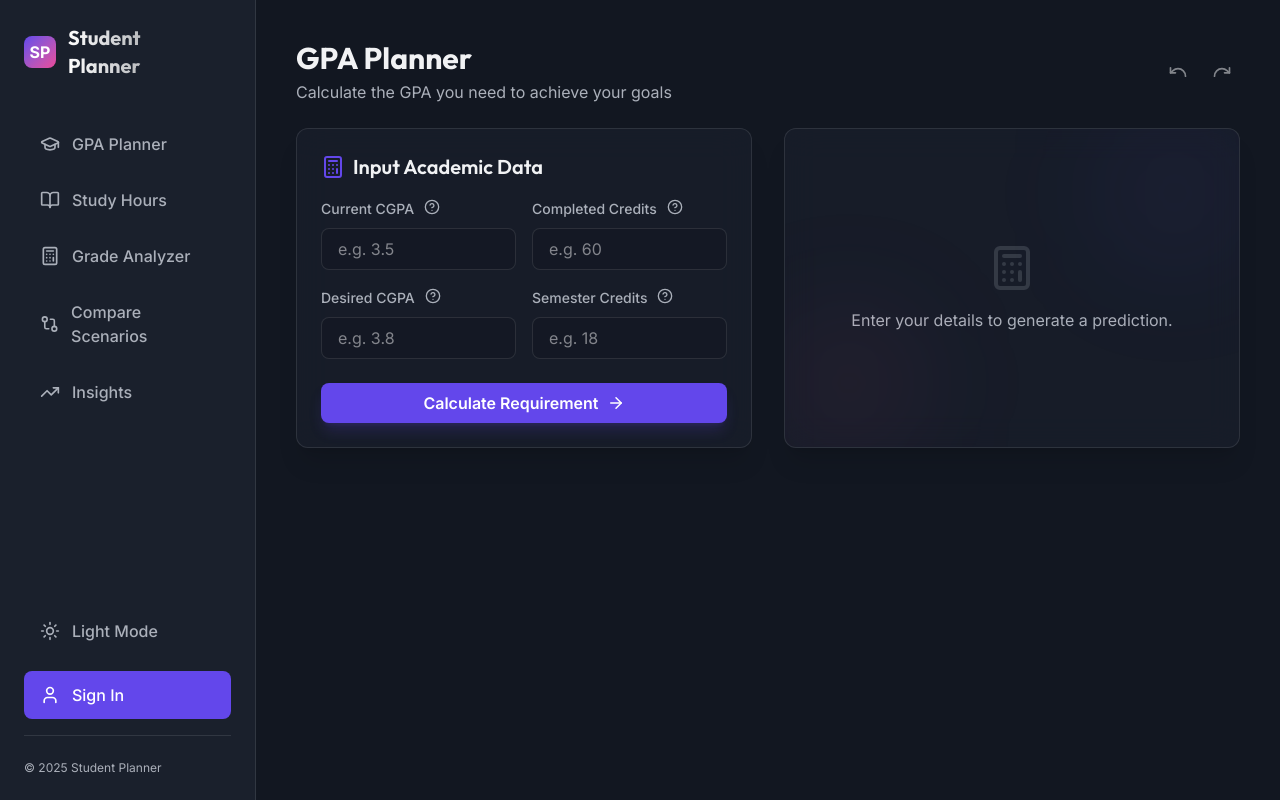
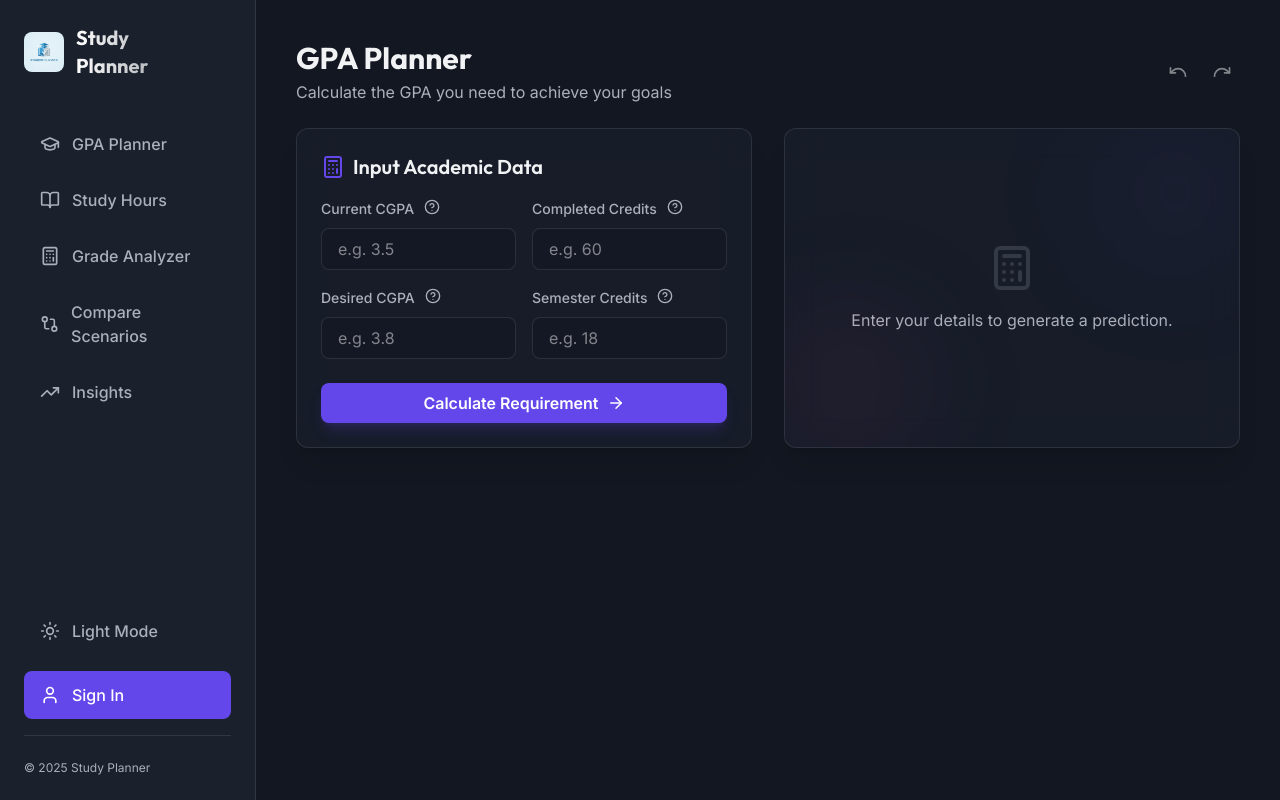
Before and after one commit to ColdWeb22/class, a React (Vite) app in the folder student-planner/client/: page / in a window 1280 px wide. Built offline with nearby package versions, Linux system fonts and the light colour scheme; no server answers.

Commit message:
Update branding: Change 'Student Planner' to 'Study Planner' and use actual logo

```diff
--- a/student-planner/client/index.html
+++ b/student-planner/client/index.html
@@ -5,7 +5,7 @@
   <meta charset="UTF-8" />
   <link rel="icon" type="image/png" href="/logo.png" />
   <meta name="viewport" content="width=device-width, initial-scale=1.0" />
-  <title>Student Planner</title>
+  <title>Study Planner</title>
 </head>
 
 <body>
--- a/student-planner/client/src/components/CGPAPlanner.jsx
+++ b/student-planner/client/src/components/CGPAPlanner.jsx
@@ -129,7 +129,7 @@ const CGPAPlanner = () => {
   const downloadText = () => {
     if (!result) return;
     const report = `
-Student Planner - GPA Requirement Report
+Study Planner - GPA Requirement Report
 ----------------------------------------
 Current CGPA: ${formData.currentCGPA}
 Completed Credits: ${formData.creditsCompleted}
--- a/student-planner/client/src/components/GradeAnalyzer.jsx
+++ b/student-planner/client/src/components/GradeAnalyzer.jsx
@@ -34,7 +34,7 @@ const GradeAnalyzer = () => {
 
         if (format === 'txt') {
             let report = `
-Student Planner - Grade Analysis Report
+Study Planner - Grade Analysis Report
 ---------------------------------------
 Target Semester GPA: ${targetGPA}
 
--- a/student-planner/client/src/components/Layout.jsx
+++ b/student-planner/client/src/components/Layout.jsx
@@ -33,11 +33,13 @@ const Layout = ({ children }) => {
             {/* Sidebar */}
             <aside className="w-full md:w-64 bg-surface/80 backdrop-blur-md border-r border-white/10 p-6 flex flex-col">
                 <div className="mb-10 flex items-center gap-3">
-                    <div className="w-8 h-8 rounded-lg bg-gradient-to-br from-primary to-accent flex items-center justify-center font-bold text-white">
-                        SP
-                    </div>
+                    <img
+                        src="/logo.png"
+                        alt="Study Planner Logo"
+                        className="w-10 h-10 rounded-lg object-contain"
+                    />
                     <h1 className="text-xl font-bold bg-clip-text text-transparent bg-gradient-to-r from-white to-white/70">
-                        Student<br />Planner
+                        Study<br />Planner
                     </h1>
                 </div>
 
@@ -98,7 +100,7 @@ const Layout = ({ children }) => {
                     )}
 
                     <div className="pt-6 border-t border-white/10 text-xs text-text-muted">
-                        &copy; 2025 Student Planner
+                        &copy; 2025 Study Planner
                     </div>
                 </div>
             </aside>
--- a/student-planner/client/src/components/StudyHoursPlanner.jsx
+++ b/student-planner/client/src/components/StudyHoursPlanner.jsx
@@ -49,7 +49,7 @@ const StudyHoursPlanner = () => {
 
         if (format === 'txt') {
             let report = `
-Student Planner - Study Hours Plan
+Study Planner - Study Hours Plan
 ----------------------------------
 Goal CGPA: ${targetCGPA}
 Total Weekly Study Hours (Adjusted): ${result.adjustedTotalHours}
--- a/student-planner/client/src/pages/Dashboard.jsx
+++ b/student-planner/client/src/pages/Dashboard.jsx
@@ -57,7 +57,7 @@ const Dashboard = () => {
   if (!isAuthenticated) {
     return (
       <div className="max-w-4xl mx-auto text-center py-16">
-        <h2 className="text-3xl font-bold mb-4">Welcome to Student Planner</h2>
+        <h2 className="text-3xl font-bold mb-4">Welcome to Study Planner</h2>
         <p className="text-text-muted mb-8">Sign in to access your personalized dashboard and track your academic progress</p>
         <Link to="/login" className="btn-primary inline-flex items-center gap-2">
           Get Started
--- a/student-planner/client/src/pages/Register.jsx
+++ b/student-planner/client/src/pages/Register.jsx
@@ -22,7 +22,7 @@ const Register = () => {
       <div className="glass-panel p-8 w-full max-w-md">
         <div className="text-center mb-8">
           <h1 className="text-3xl font-bold mb-2">Create Account</h1>
-          <p className="text-text-muted">Join Student Planner with Google</p>
+          <p className="text-text-muted">Join Study Planner with Google</p>
         </div>
 
         <div className="space-y-4">
--- a/student-planner/client/src/utils/export.js
+++ b/student-planner/client/src/utils/export.js
@@ -7,7 +7,7 @@ export const exportToPDF = (data, filename = 'report.pdf') => {
 
   // Title
   doc.setFontSize(18);
-  doc.text(data.title || 'Student Planner Report', 14, 20);
+  doc.text(data.title || 'Study Planner Report', 14, 20);
 
   // Date
   doc.setFontSize(10);
```
Also changed, not shown: 1 other file (tests, documents, lock files or other folders).
